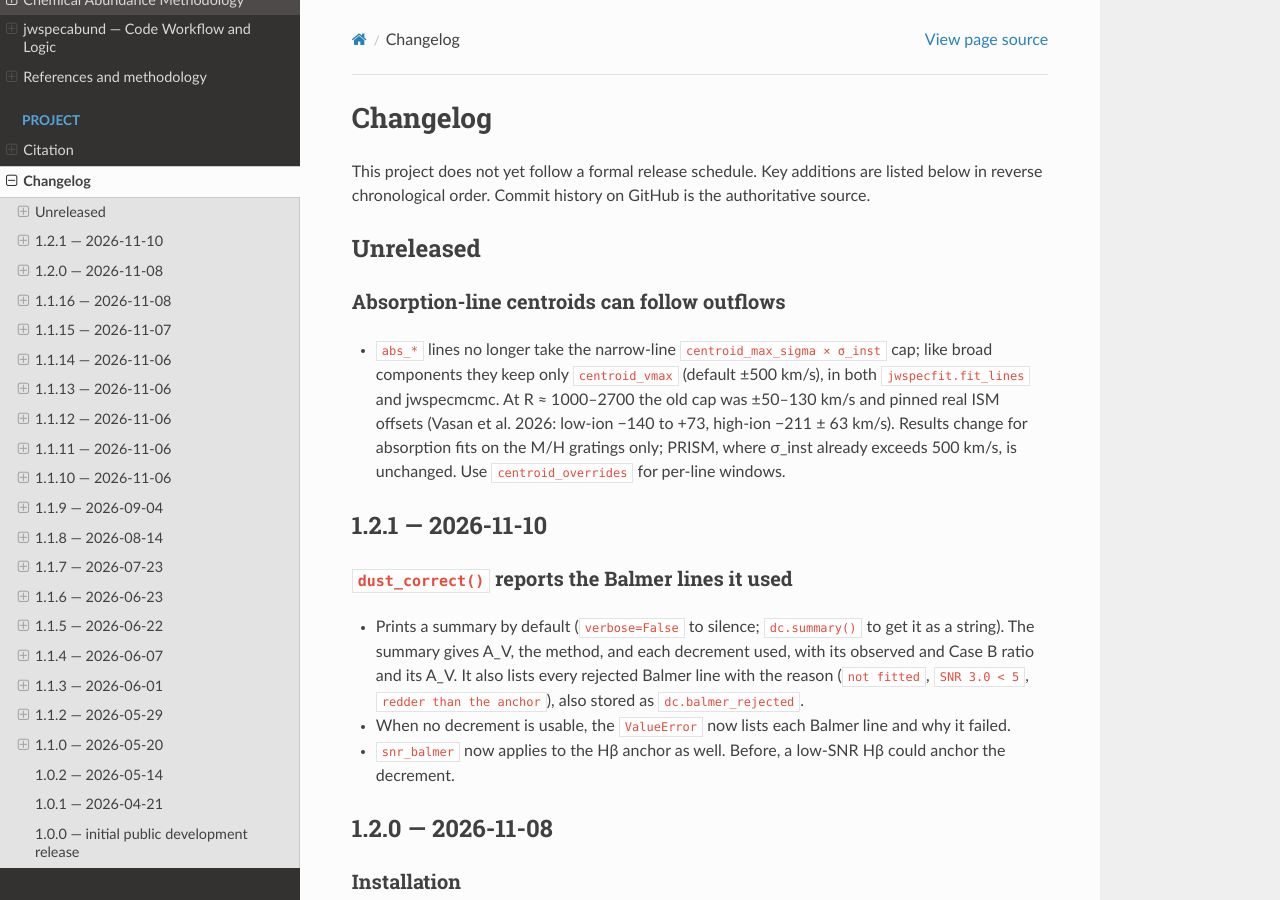
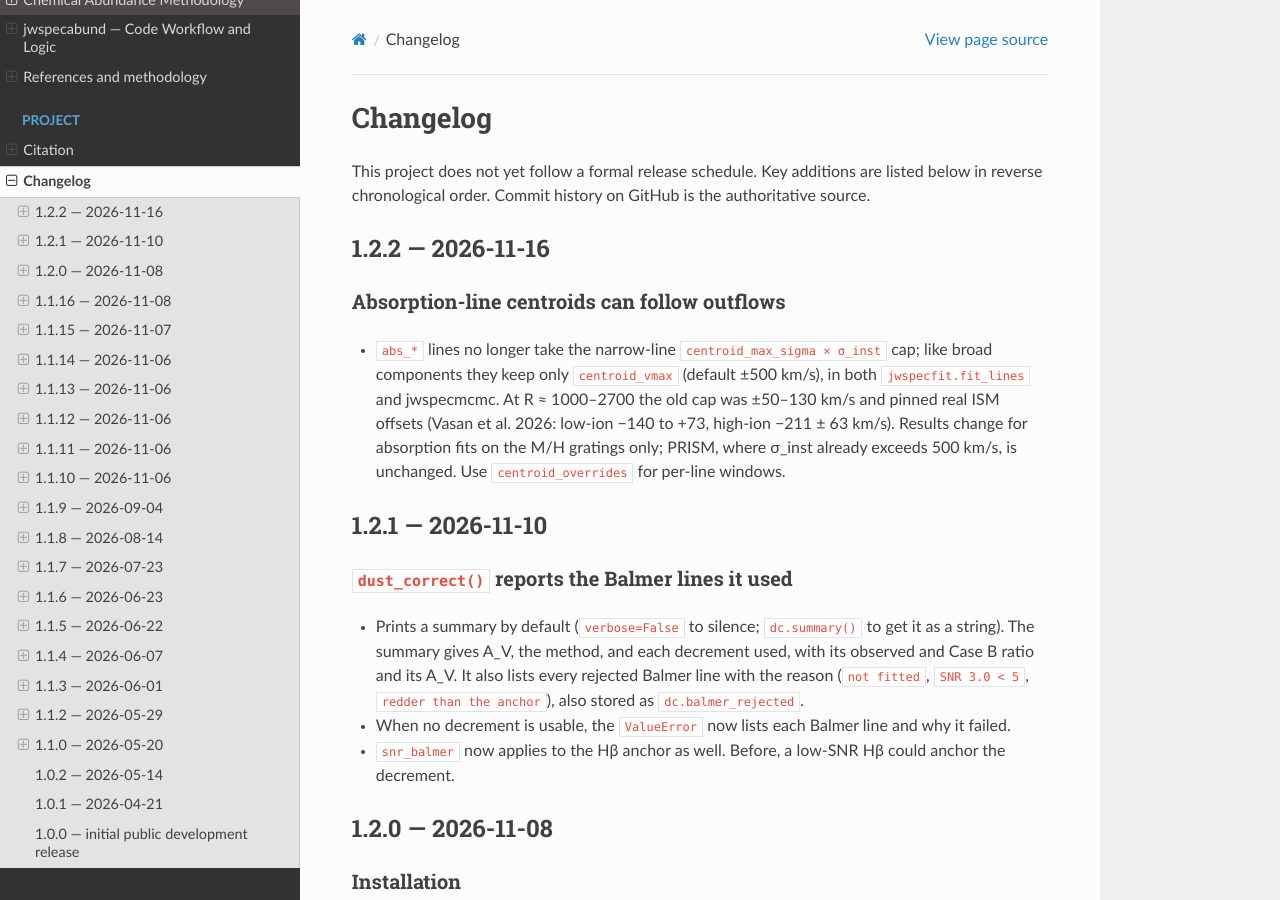
Before and after one commit to raunaq-rai/jwspecfit, a Sphinx documentation site: the page built from docs/changelog.md, in a window 1280 px wide and 900 px high. Built offline with Sphinx 7.4.7 and the Read the Docs theme 3.1.0, drawn with Linux system fonts in a browser that asks for light colours.

Commit message:
Release v1.2.2

```diff
--- a/docs/changelog.md
+++ b/docs/changelog.md
@@ -4,7 +4,7 @@ This project does not yet follow a formal release schedule. Key
 additions are listed below in reverse chronological order. Commit
 history on GitHub is the authoritative source.
 
-## Unreleased
+## 1.2.2 — 2026-11-16
 
 ### Absorption-line centroids can follow outflows
 
--- a/pyproject.toml
+++ b/pyproject.toml
@@ -4,7 +4,7 @@ build-backend = "setuptools.build_meta"
 
 [project]
 name = "jwspecfit"
-version = "1.2.1"
+version = "1.2.2"
 description = "JWST NIRSpec emission-line fitting and ISM measurements"
 readme = "README.md"
 license = "MIT"
```
Also changed, not shown: 1 other file.
